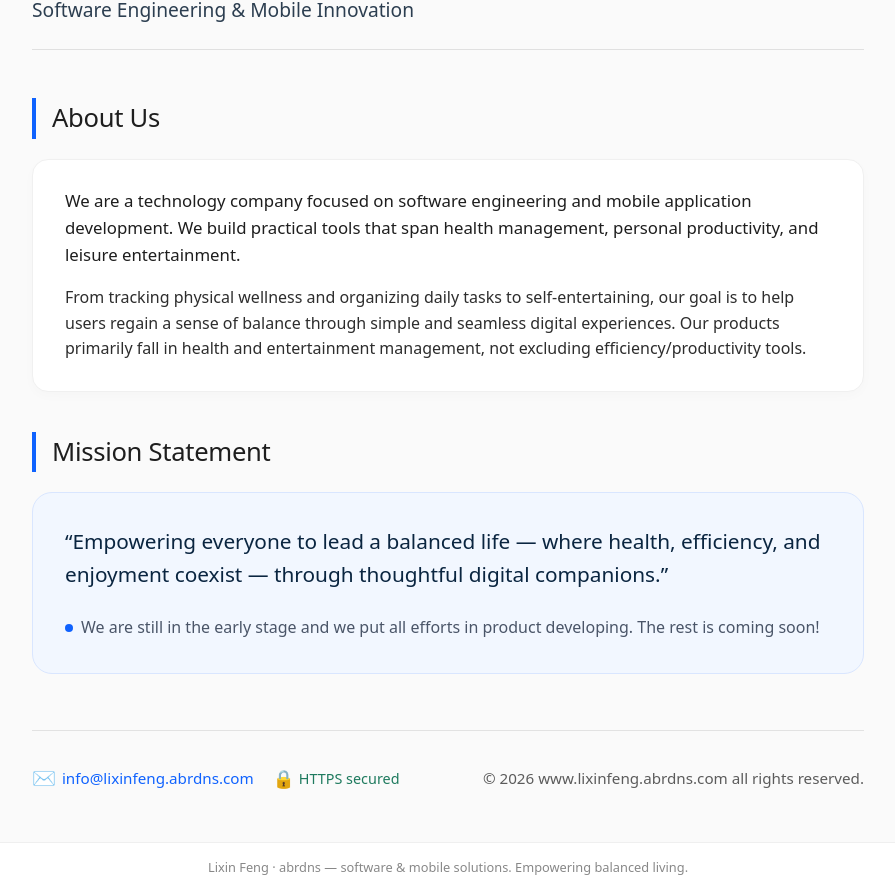
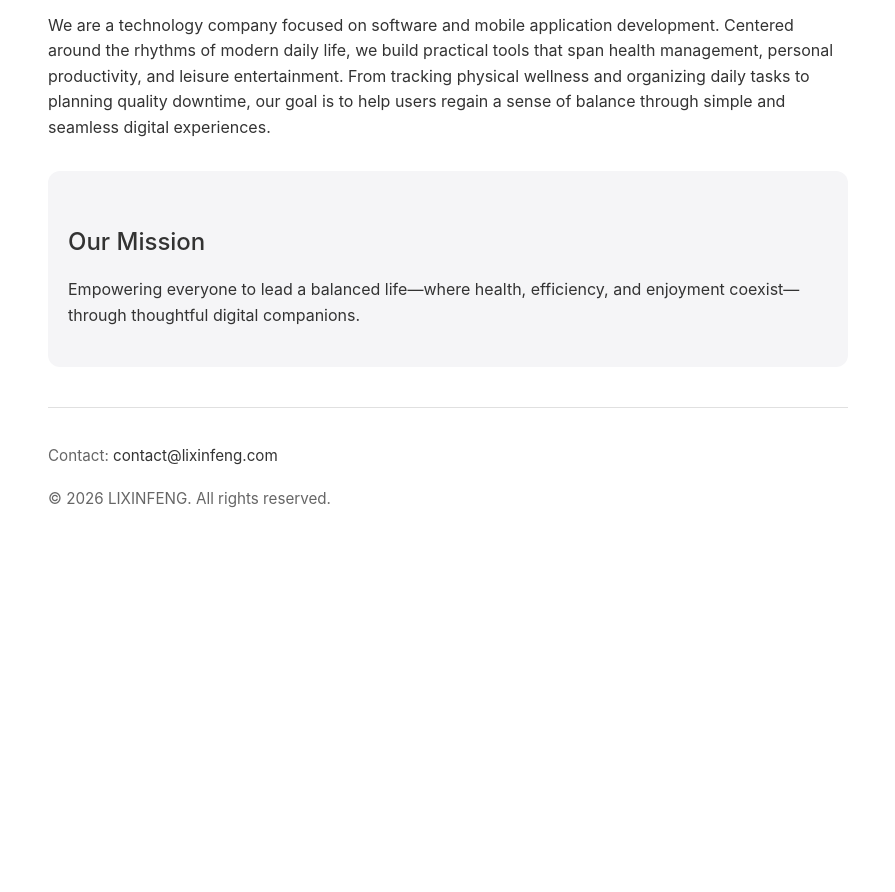
Before and after one commit to cntower100-sub/cntower100-sub.github.io, a plain HTML site: page index.html in a window 1280 px wide. Shown: the part 116-1008 px from the top of the page, without its empty margins (192-1087 px from the left). After the commit the page ends 800 px from the top, so only its background shows below. Drawn offline with Linux system fonts and the light colour scheme.

Commit message:
Update index.html

```diff
--- a/index.html
+++ b/index.html
@@ -3,228 +3,68 @@
 <head>
     <meta charset="UTF-8">
     <meta name="viewport" content="width=device-width, initial-scale=1.0">
-  <title>Lixin Feng · abrdns</title>
+    <title>Company</title>
     <style>
-    * {
+        body {
             margin: 0;
-      padding: 0;
-      box-sizing: border-box;
+            padding: 40px 20px;
+            font-family: -apple-system, BlinkMacSystemFont, "Segoe UI", Roboto, Helvetica, Arial, sans-serif;
+            line-height: 1.6;
+            color: #333;
+            max-width: 800px;
+            margin-left: auto;
+            margin-right: auto;
+            word-break: break-word;
         }
-
-    body {
-      font-family: system-ui, -apple-system, 'Segoe UI', Roboto, 'Helvetica Neue', sans-serif;
-      background: #fafafa;
-      color: #1e1e1e;
-      line-height: 1.6;
-      display: flex;
-      flex-direction: column;
-      min-height: 100vh;
+        h1 {
+            font-size: 2rem;
+            margin-bottom: 0.5rem;
+            font-weight: 500;
         }
-
-    .container {
-      max-width: 880px;
-      margin: 0 auto;
-      padding: 3rem 1.5rem;
-      flex: 1;
+        h2 {
+            font-size: 1.5rem;
+            margin-top: 2rem;
+            margin-bottom: 0.5rem;
+            font-weight: 500;
         }
-
-    .header {
-      margin-bottom: 3rem;
-      border-bottom: 1px solid #e0e0e0;
-      padding-bottom: 1.5rem;
+        p {
+            margin-bottom: 1.2rem;
         }
-
-    .company-name {
-      font-size: 2.2rem;
-      font-weight: 600;
-      letter-spacing: -0.01em;
-      color: #0a0a0a;
-      margin-bottom: 0.4rem;
+        .mission {
+            background: #f5f5f7;
+            padding: 20px;
+            border-radius: 12px;
+            margin-top: 30px;
         }
-
-    .domain-badge {
-      font-size: 1rem;
-      font-weight: 400;
-      color: #5e5e5e;
-      margin-left: 0.3rem;
+        .contact {
+            margin-top: 40px;
+            padding-top: 20px;
+            border-top: 1px solid #e0e0e0;
+            font-size: 0.95rem;
+            color: #666;
         }
-
-    .tagline {
-      font-size: 1.2rem;
-      color: #2c3e50;
-      font-weight: 400;
+        .contact a {
+            color: #333;
+            text-decoration: none;
         }
-
-    .section {
-      margin-bottom: 2.5rem;
-    }
-
-    .section-title {
-      font-size: 1.6rem;
-      font-weight: 500;
-      letter-spacing: -0.3px;
-      margin-bottom: 1.2rem;
-      color: #1e1e1e;
-      border-left: 4px solid #0f62fe;
-      padding-left: 1rem;
-    }
-
-    .text-card {
-      background: #ffffff;
-      border-radius: 16px;
-      padding: 1.8rem 2rem;
-      box-shadow: 0 4px 12px rgba(0, 0, 0, 0.02);
-      border: 1px solid #f0f0f0;
-    }
-
-    .mission-box {
-      background: #f2f7ff;
-      border-radius: 20px;
-      padding: 2rem 2rem;
-      border: 1px solid #d9e6ff;
-    }
-
-    .mission-text {
-      font-size: 1.3rem;
-      font-weight: 450;
-      color: #0a2540;
-    }
-
-    .early-stage-note {
-      margin-top: 1.5rem;
-      font-size: 1rem;
-      color: #4a5568;
-      display: flex;
-      align-items: center;
-      gap: 8px;
-    }
-
-    .dot {
-      width: 8px;
-      height: 8px;
-      background: #0f62fe;
-      border-radius: 50%;
-      display: inline-block;
-    }
-
-    .footer {
-      margin-top: 3.5rem;
-      padding-top: 2rem;
-      border-top: 1px solid #e2e2e2;
-      display: flex;
-      flex-wrap: wrap;
-      justify-content: space-between;
-      align-items: center;
-      color: #5b5b5b;
-      font-size: 0.95rem;
-    }
-
-    .contact-email {
-      font-weight: 500;
-      color: #0f62fe;
-      text-decoration: none;
-      border-bottom: 1px solid transparent;
-      transition: border-color 0.2s;
-    }
-
-    .contact-email:hover {
-      border-bottom: 1px solid #0f62fe;
-    }
-
-    .copyright {
-      display: flex;
-      align-items: center;
-      gap: 6px;
-    }
-
-    .lock-icon {
-      font-size: 1.1rem;
-    }
-
-    @media (max-width: 600px) {
-      .container {
-        padding: 2rem 1.2rem;
-      }
-      .company-name {
-        font-size: 1.9rem;
-      }
-      .mission-text {
-        font-size: 1.1rem;
-      }
-      .footer {
-        flex-direction: column;
-        align-items: flex-start;
-        gap: 1rem;
-      }
-      .text-card {
-        padding: 1.5rem 1.2rem;
-      }
+        .contact a:hover {
+            text-decoration: underline;
         }
     </style>
 </head>
 <body>
-  <div class="container">
+    <h1>LIXINFENG</h1>
 
-    <div class="header">
-      <div class="company-name">
-        Lixin Feng<span class="domain-badge">· abrdns</span>
-      </div>
-      <div class="tagline">
-        Software Engineering & Mobile Innovation
-      </div>
+    <p>We are a technology company focused on software and mobile application development. Centered around the rhythms of modern daily life, we build practical tools that span health management, personal productivity, and leisure entertainment. From tracking physical wellness and organizing daily tasks to planning quality downtime, our goal is to help users regain a sense of balance through simple and seamless digital experiences.</p >
+
+    <div class="mission">
+        <h2>Our Mission</h2>
+        <p>Empowering everyone to lead a balanced life—where health, efficiency, and enjoyment coexist—through thoughtful digital companions.</p >
     </div>
 
-    <div class="section">
-      <h2 class="section-title">About Us</h2>
-      <div class="text-card">
-        <p style="margin-bottom: 1rem; font-size: 1.05rem;">
-          We are a technology company focused on software engineering and mobile application development.
-          We build practical tools that span health management, personal productivity, and leisure entertainment.
-        </p >
-        <p style="color: #2d2d2d;">
-          From tracking physical wellness and organizing daily tasks to self‑entertaining, our goal is to help users
-          regain a sense of balance through simple and seamless digital experiences. Our products primarily fall in
-          health and entertainment management, not excluding efficiency/productivity tools.
-        </p >
-      </div>
-    </div>
-
-    <div class="section">
-      <h2 class="section-title">Mission Statement</h2>
-      <div class="mission-box">
-        <div class="mission-text">
-          “Empowering everyone to lead a balanced life — where health, efficiency, and enjoyment coexist —
-          through thoughtful digital companions.”
-        </div>
-        <div class="early-stage-note">
-          <span class="dot"></span>
-          We are still in the early stage and we put all efforts in product developing. The rest is coming soon!
-        </div>
-      </div>
-    </div>
-
-    <!-- 页脚包含 Contact Email，符合最新文档内容 -->
-    <div class="footer">
-      <div style="display: flex; align-items: center; gap: 1.2rem; flex-wrap: wrap;">
-        <div style="display: flex; align-items: center; gap: 6px;">
-          <span style="font-size: 1.2rem;">✉️</span>
-          <a href=" " class="contact-email">info@lixinfeng.abrdns.com</a >
-        </div>
-        <div style="display: flex; align-items: center; gap: 4px; color: #1e7a5e;">
-          <span class="lock-icon">🔒</span>
-          <span style="font-size: 0.9rem;">HTTPS secured</span>
-        </div>
-      </div>
-      <div class="copyright">
-        © 2026 www.lixinfeng.abrdns.com all rights reserved.
-      </div>
-    </div>
-
-  </div>
-
-  <!-- 底部企业真实性标识，帮助审核 -->
-  <div style="background: #fff; border-top: 1px solid #efefef; text-align: center; padding: 0.9rem; font-size: 0.8rem; color: #888;">
-    Lixin Feng · abrdns — software & mobile solutions. Empowering balanced living.
+    <div class="contact">
+        <p>Contact: <a href=" ">contact@lixinfeng.com</a ></p >
+        <p>© 2026 LIXINFENG. All rights reserved.</p >
     </div>
 </body>
 </html>
```
Lines whose indentation alone changed are shown as unchanged.
